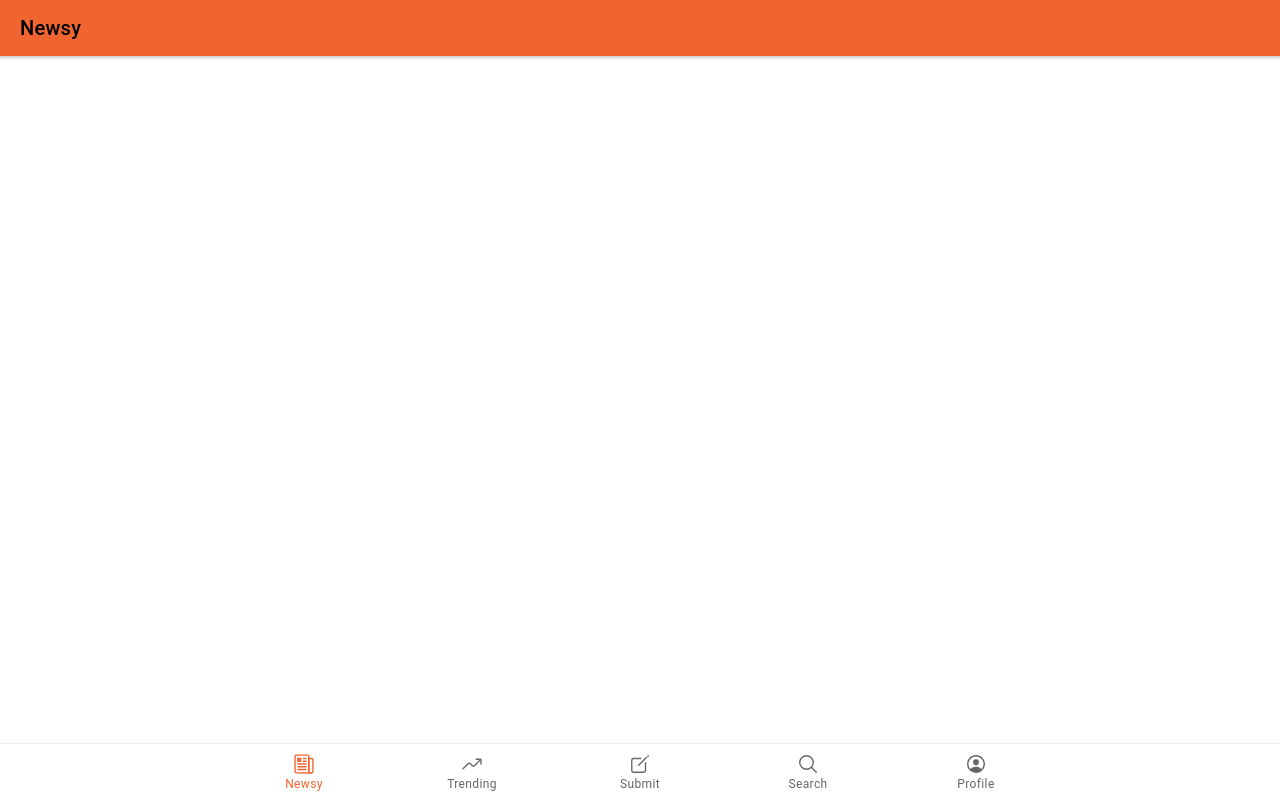
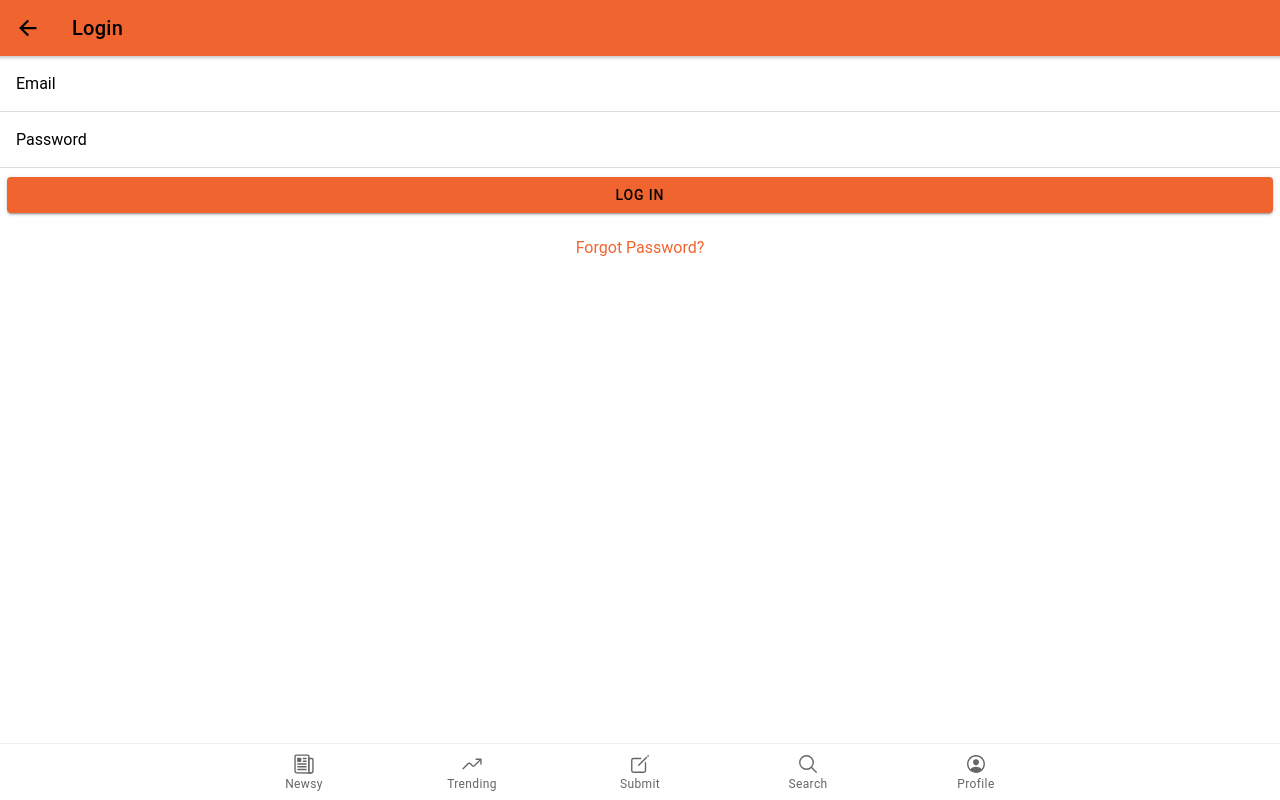
Before and after one commit to yuditriaji/Newsy, a React (Create React App) app: page /login in a window 1280 px wide. Before the commit this address led to /news. Built offline with nearby package versions, Linux system fonts and the light colour scheme.

Commit message:
Authentication Pages

```diff
--- a/src/App.js
+++ b/src/App.js
@@ -22,6 +22,10 @@ import Profile from './pages/Profile';
 import Search from './pages/Search';
 import Submit from './pages/Trending';
 import Trending from './pages/Trending';
+import EditProfile from './pages/Auth/EditProfile';
+import Signup from './pages/Auth/SignUp';
+import Login from './pages/Auth/Login';
+import Forgot from './pages/Auth/Forgot'
 
 /* Core CSS required for Ionic components to work properly */
 import '@ionic/react/css/core.css';
@@ -42,6 +46,7 @@ import '@ionic/react/css/display.css';
 /* Theme variables */
 import './theme/variables.css';
 
+
 const App = () => (
   <IonApp>
     <IonReactRouter>
@@ -57,6 +62,10 @@ const App = () => (
           <Route path="/submit" component={Submit} />
           <Route path="/search" component={Search} />
           <Route path="/profile" component={Profile} />
+          <Route path="/edit-profile" component={EditProfile} />
+          <Route path="/register" component={Signup} />
+          <Route path="/login" component={Login} />
+          <Route path="/forgot" component={Forgot} />
           <Route component={() => <Redirect to="/news" />} />
       </IonRouterOutlet>
       <IonTabBar slot="bottom">
--- /dev/null
+++ b/src/components/Header/NavHeader.js
@@ -0,0 +1,17 @@
+import React from "react";
+import { IonHeader, IonToolbar, IonButton, IonBackButton, IonTitle, IonButtons } from "@ionic/react";
+
+const NavHeader = ({title}) => {
+    return(
+        <IonHeader>
+            <IonToolbar color="primary">
+                <IonButtons slot="start">
+                    <IonBackButton defaultHref="/" />
+                </IonButtons>
+                 <IonTitle>{title}</IonTitle>
+            </IonToolbar>
+        </IonHeader>
+    )
+}
+
+export default NavHeader;
--- /dev/null
+++ b/src/pages/Auth/Forgot.js
@@ -0,0 +1,27 @@
+import React from 'react';
+import { IonPage, IonContent, IonItem, IonLabel, IonInput, IonRow, IonCol, IonButton, IonRouterLink } from '@ionic/react';
+import NavHeader from '../../components/Header/NavHeader';
+
+
+const Forgot = () => {
+    return(
+        <IonPage>
+            <NavHeader title="Password Reset" />
+            <IonContent>
+                <IonItem lines="full">
+                    <IonLabel position="floating">Email</IonLabel>
+                    <IonInput name="name" type="text" required></IonInput>
+                </IonItem>
+                <IonRow>
+                    <IonCol>
+                        <IonButton type="submit" color="primary" expand="block">
+                            Get Reset Link
+                        </IonButton>
+                    </IonCol>
+                </IonRow>
+            </IonContent>
+        </IonPage>
+    );
+};
+
+export default Forgot;
--- /dev/null
+++ b/src/pages/Auth/Login.js
@@ -0,0 +1,38 @@
+import React from 'react';
+import { IonPage, IonContent, IonItem, IonLabel, IonInput, IonRow, IonCol, IonButton, IonRouterLink } from '@ionic/react';
+import NavHeader from '../../components/Header/NavHeader';
+
+
+const Login = () => {
+    return(
+        <IonPage>
+            <NavHeader title="Login" />
+            <IonContent>
+                <IonItem lines="full">
+                    <IonLabel position="floating">Email</IonLabel>
+                    <IonInput name="name" type="text" required></IonInput>
+                </IonItem>
+                <IonItem lines="full">
+                    <IonLabel position="floating">Password</IonLabel>
+                    <IonInput name="name" type="password" required></IonInput>
+                </IonItem>
+                <IonRow>
+                    <IonCol>
+                        <IonButton type="submit" color="primary" expand="block">
+                            Log In
+                        </IonButton>
+                    </IonCol>
+                </IonRow>
+                <IonRow>
+                    <IonCol class="ion-text-center ion-padding-vertical">
+                        <IonRouterLink routerLink={"/forgot"}>
+                            Forgot Password?
+                        </IonRouterLink>
+                    </IonCol>
+                </IonRow>
+            </IonContent>
+        </IonPage>
+    );
+};
+
+export default Login;
--- /dev/null
+++ b/src/pages/Auth/SignUp.js
@@ -0,0 +1,34 @@
+import React from 'react';
+import { IonPage, IonContent, IonItem, IonLabel, IonInput, IonRow, IonCol, IonButton } from '@ionic/react';
+import NavHeader from '../../components/Header/NavHeader';
+
+const Signup = () => {
+    return(
+        <IonPage>
+            <NavHeader title="Sign Up" />
+            <IonContent>
+                <IonItem lines="full">
+                    <IonLabel position="floating">Username</IonLabel>
+                    <IonInput name="name" type="text" required></IonInput>
+                </IonItem>
+                <IonItem lines="full">
+                    <IonLabel position="floating">Email</IonLabel>
+                    <IonInput name="name" type="text" required></IonInput>
+                </IonItem>
+                <IonItem lines="full">
+                    <IonLabel position="floating">Password</IonLabel>
+                    <IonInput name="name" type="password" required></IonInput>
+                </IonItem>
+                <IonRow>
+                    <IonCol>
+                        <IonButton type="submit" color="primary" expand="block">
+                            Sign Up
+                        </IonButton>
+                    </IonCol>
+                </IonRow>
+            </IonContent>
+        </IonPage>
+    );
+};
+
+export default Signup
```
Also changed, not shown: src/pages/Auth/EditProfile.js (added).
